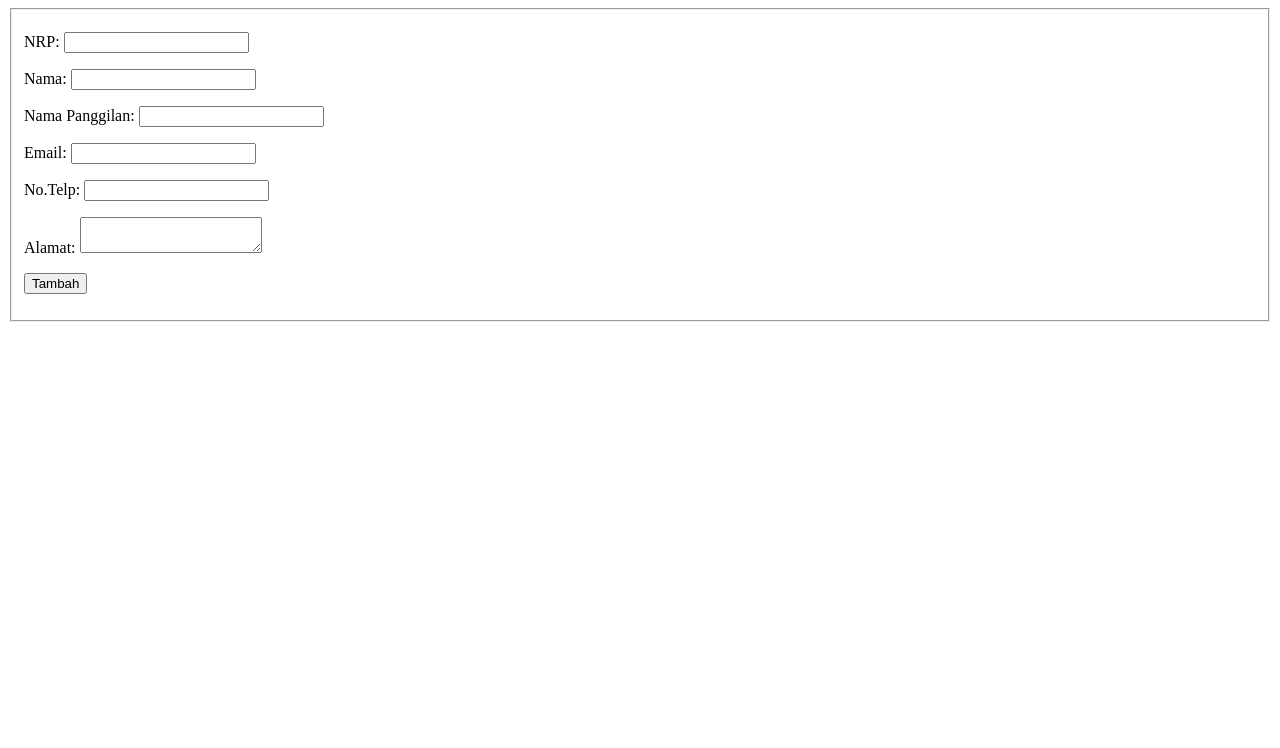
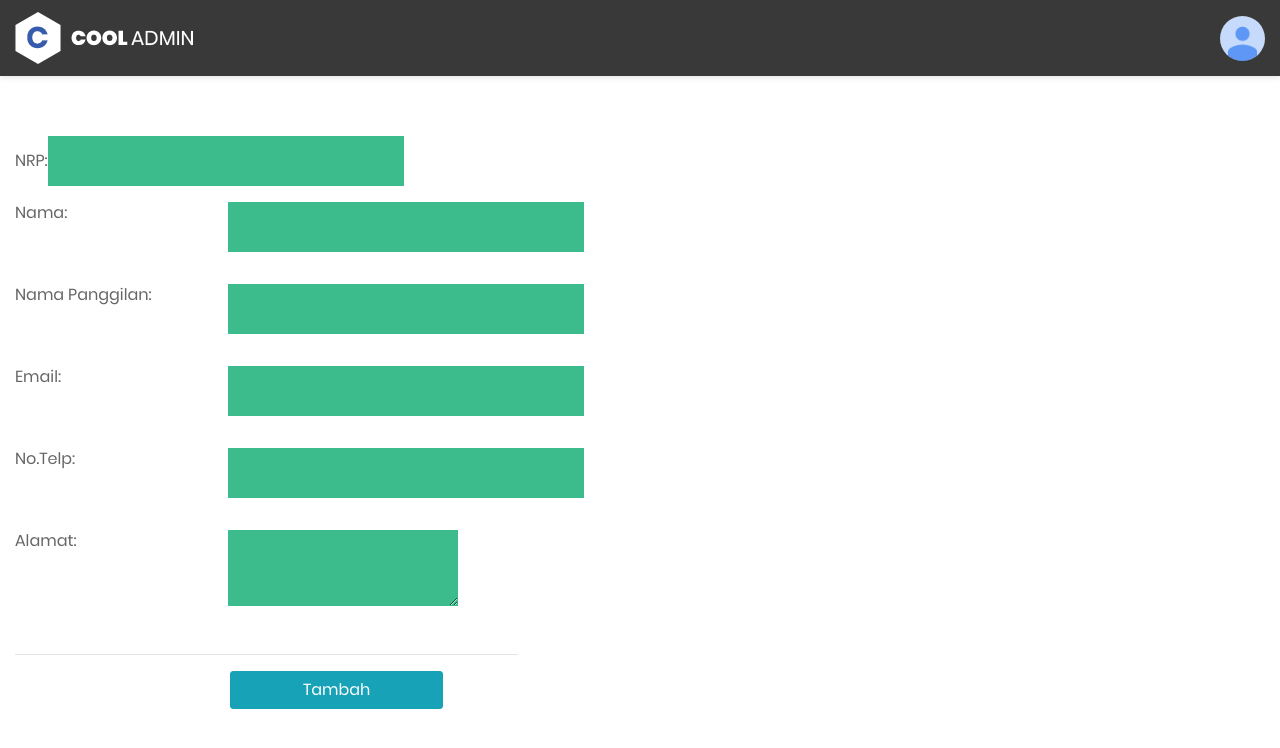
Before and after one commit to Rahandi/db16murni, a PHP site: page /form.php in a window 1280 px wide. Shown: the top 748 px of the page. Run offline with PHP 8.4, Linux system fonts and the light colour scheme; a user stored in the database is signed in.

Commit message:
Auto stash before merge of "master" and "origin/master"
form :))))

```diff
--- /dev/null
+++ b/css/form.css
@@ -0,0 +1,5 @@
+label {
+    float: left;
+    width: 200px;
+    padding-right: 24px;
+}
--- a/form.php
+++ b/form.php
@@ -40,11 +40,86 @@
 <html>
 <head>
     <title>Tambah Baru</title>
+    <!-- Required meta tags-->
+    <meta charset="UTF-8">
+    <meta name="viewport" content="width=device-width, initial-scale=1, shrink-to-fit=no">
+    <meta name="description" content="au theme template">
+    <meta name="author" content="Hau Nguyen">
+    <meta name="keywords" content="au theme template">
+
+    <!-- Title Page-->
+    <title>Dashboard 3</title>
+
+    <!-- Fontfaces CSS-->
+    <link href="css/font-face.css" rel="stylesheet" media="all">
+    <link href="vendor/font-awesome-4.7/css/font-awesome.min.css" rel="stylesheet" media="all">
+    <link href="vendor/font-awesome-5/css/fontawesome-all.min.css" rel="stylesheet" media="all">
+    <link href="vendor/mdi-font/css/material-design-iconic-font.min.css" rel="stylesheet" media="all">
+
+    <!-- Bootstrap CSS-->
+    <link href="vendor/bootstrap-4.1/bootstrap.min.css" rel="stylesheet" media="all">
+
+    <!-- Vendor CSS-->
+    <link href="vendor/animsition/animsition.min.css" rel="stylesheet" media="all">
+    <link href="vendor/bootstrap-progressbar/bootstrap-progressbar-3.3.4.min.css" rel="stylesheet" media="all">
+    <link href="vendor/wow/animate.css" rel="stylesheet" media="all">
+    <link href="vendor/css-hamburgers/hamburgers.min.css" rel="stylesheet" media="all">
+    <link href="vendor/slick/slick.css" rel="stylesheet" media="all">
+    <link href="vendor/select2/select2.min.css" rel="stylesheet" media="all">
+    <link href="vendor/perfect-scrollbar/perfect-scrollbar.css" rel="stylesheet" media="all">
+
+    <!-- Main CSS-->
+    <link href="css/theme.css" rel="stylesheet" media="all">
+    <style>
+input[type=text],textarea {
+
+    padding: 12px 20px;
+    margin: 8px 0;
+    box-sizing: border-box;
+    border: none;
+    background-color: #3CBC8D;
+    color: white;
+}
+</style>
+
 </head>
-<body>
+<body >
+
+<div class="page-wrapper">
+	<!-- HEADER DESKTOP-->
+        <header class="header-desktop3 d-none d-lg-block">
+            <div class="section__content section__content--p35">
+                <div class="header3-wrap">
+                    <div class="header__logo">
+                        <a href="#">
+                            <img src="images/icon/logo-white.png" alt="CoolAdmin" />
+                        </a>
+                    </div>
+                    <div class="header__tool">
+                        <div class="account-wrap">
+                            <div class="account-item account-item--style2 clearfix js-item-menu">
+                                <div class="image">
+                                    <img src="images/icon/avatar-icon.png"/>
+                                </div>
+                                <div class="account-dropdown js-dropdown">
+                                    <div class="account-dropdown__footer">
+                                        <a href="logout.php">
+                                            <i class="zmdi zmdi-power"></i>Keluar</a>
+                                    </div>
+                                </div>
+                            </div>
+                        </div>
+                    </div>
+                </div>
+            </div>
+        </header>
+        <!-- END HEADER DESKTOP-->
+<br> <br>
+<div class="container">
 <form action="<?php echo $data['link'];?>" method="POST">
     <fieldset>
-        <p>
+    	<div>
+    		<p>
             <?php
                 if (isset($_GET['nrp'])){
                     echo "<input type='hidden' name='nrp' value='".$data['NRP']."'>";
@@ -54,30 +129,83 @@
                 }
             ?>
         </p>
-        <p>
-            <label for="nama">Nama: </label>
-            <input type="text" name="nama" value="<?php echo $data['NAMA'] ?>" />
-        </p>
-        <p>
-            <label for="nama_pang">Nama Panggilan: </label>
-            <input type="text" name="nama_pang" value="<?php echo $data['NAMA_PANG'] ?>" />
-        </p>
-        <p>
-            <label for="email">Email: </label>
-            <input type="text" name="email" value="<?php echo $data['EMAIL'] ?>" />
-        </p>
-        <p>
-            <label for="no_telp">No.Telp: </label>
-            <input type="text" name="no_telp" value="<?php echo $data['NO_TELP'] ?>" />
-        </p>
-        <p>
-            <label for="alamat">Alamat: </label>
-            <textarea name="alamat"><?php echo $data['ALAMAT'] ?></textarea>
-        </p>
-        <p>
-            <input type="submit" value="<?php echo $data['mark'] ?>" name="<?php echo $data['action'] ?>" />
-        </p>
+        <div class="form-group row">
+            	<label class="col-sm-2 col-form-label" for="nama">Nama: </label>
+            	<div class="col-sm-10">
+            		<input type="text" name="nama" value="<?php echo $data['NAMA'] ?>" />
+
+            	</div>
+
+        </div>
+        <div class="form-group row">
+        	<label class="col-sm-2 col-form-label" for="nama_pang">Nama Panggilan: </label>
+            <div class="col-sm-10">
+            	<input type="text" name="nama_pang" value="<?php echo $data['NAMA_PANG'] ?>" />
+            </div>
+        </div>
+
+        <div class="form-group row">
+        	<label class="col-sm-2 col-form-label" for="email">Email: </label>
+        	<div class="col-sm-10">
+        		<input type="text" name="email" value="<?php echo $data['EMAIL'] ?>" />
+
+        	</div>
+        </div>
+
+        <div class="form-group row">
+        	<label class="col-sm-2 col-form-label" for="no_telp">No.Telp: </label>
+        	<div class="col-sm-10">
+        		<input type="text" name="no_telp" value="<?php echo $data['NO_TELP'] ?>" />
+        	</div>
+        </div>
+
+
+        <div class="form-group row">
+        	<label class="col-sm-2 col-form-label" for="alamat">Alamat: </label>
+        	<div class="col-sm-10">
+        		<textarea style="width: 22.2%" name="alamat"><?php echo $data['ALAMAT'] ?></textarea>
+        	</div>
+
+        </div>
+
+        <div class="row">
+        	<div class="col-sm-5"><hr></div>
+        </div>
+
+        <div class="form-group row">
+        	<div class="col-sm-2 col-form-label"></div>
+        	<input  style="margin-left: 1.3%" class="btn btn-info col-sm-2 pull-right" type="submit" value="<?php echo $data['mark'] ?>" name="<?php echo $data['action'] ?>" />
+        </div>
+    	</div>
+
     </fieldset>
 </form>
+</div>
+</div>
+
+<!-- Jquery JS-->
+    <script src="vendor/jquery-3.2.1.min.js"></script>
+    <!-- Bootstrap JS-->
+    <script src="vendor/bootstrap-4.1/popper.min.js"></script>
+    <script src="vendor/bootstrap-4.1/bootstrap.min.js"></script>
+    <!-- Vendor JS       -->
+    <script src="vendor/slick/slick.min.js">
+    </script>
+    <script src="vendor/wow/wow.min.js"></script>
+    <script src="vendor/animsition/animsition.min.js"></script>
+    <script src="vendor/bootstrap-progressbar/bootstrap-progressbar.min.js">
+    </script>
+    <script src="vendor/counter-up/jquery.waypoints.min.js"></script>
+    <script src="vendor/counter-up/jquery.counterup.min.js">
+    </script>
+    <script src="vendor/circle-progress/circle-progress.min.js"></script>
+    <script src="vendor/perfect-scrollbar/perfect-scrollbar.js"></script>
+    <script src="vendor/chartjs/Chart.bundle.min.js"></script>
+    <script src="vendor/select2/select2.min.js">
+    </script>
+
+    <!-- Main JS-->
+    <script src="js/main.js"></script>
+
 </body>
 </html>
```
Also changed, not shown: form3.php (added, +83 -0 lines).
